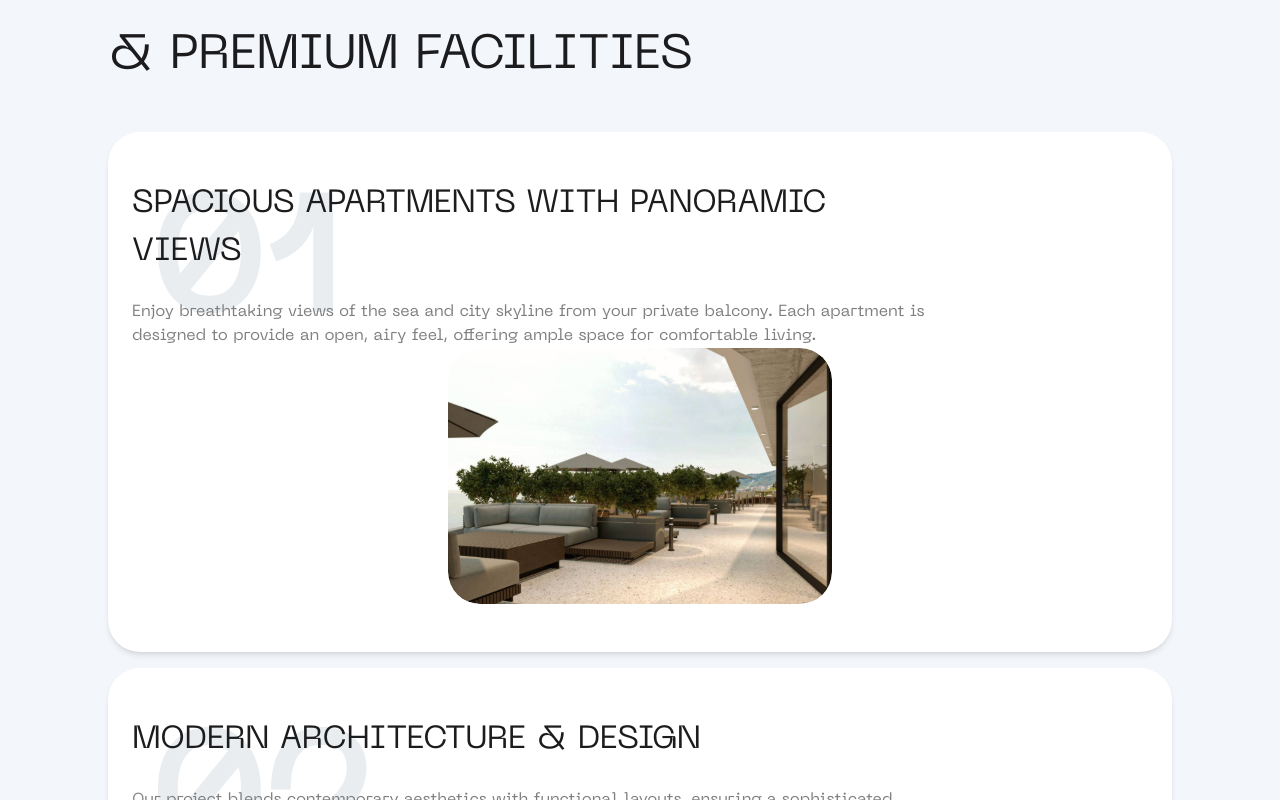
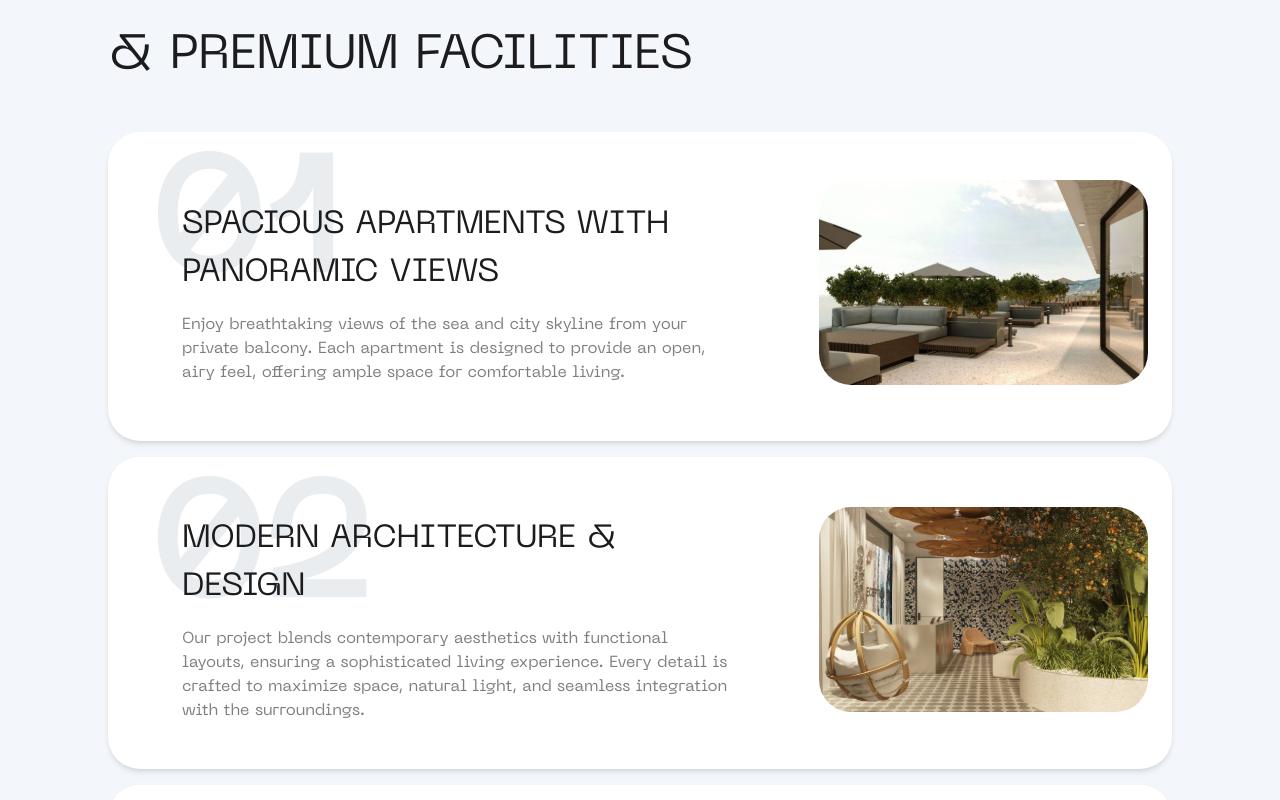
Before and after one commit to NNikusha/kolkhisea, a Next.js app: page /about-project in a window 1280 px wide. Shown: the part 2120-2920 px from the top of the page. Built offline with nearby package versions, Linux system fonts and the light colour scheme.

Commit message:
added tab version

```diff
--- a/src/app/components/molecules/FeatureCard/FeatureCard.tsx
+++ b/src/app/components/molecules/FeatureCard/FeatureCard.tsx
@@ -12,7 +12,7 @@ interface FeatureCardProps {
 const FeatureCard: React.FC<FeatureCardProps> = ({ number, title, description, imageSrc, index }) => {
   return (
     <div
-      className={`flex flex-col 2xl:flex-row items-center bg-white rounded-[32px] p-[24px] md:py-[48px] shadow-md md:w-full mx-auto position: sticky overflow-hidden transition-all duration-500 ${
+      className={`flex flex-col lg:flex-row items-center bg-white rounded-[32px] p-[24px] md:pt-[48px] md:pb-[56px] shadow-md md:w-full mx-auto position: sticky overflow-hidden transition-all duration-500 ${
         index === 0 ? 'z-0' : 'z-10'
       }`}
       style={{
@@ -20,17 +20,17 @@ const FeatureCard: React.FC<FeatureCardProps> = ({ number, title, description, i
       }}
     >
       <div
-        className="md:text-[160px] text-[100px] top-[-45px] overhidden-none right-[0px] font-none font-bold text-[#2852601A] md:pr-6 absolute z-10 md:left-[40px] md:top-[20px]"
+        className="xl:text-[160px] lg:text-[100px] text-[100px] top-[-45px] overhidden-none right-[0px] font-none font-bold text-[#2852601A] md:pr-6 absolute z-10 lg:left-[40px] lg:top-[-20px]  2xl:left-[40px] 2xl:top-[20px]"
       >
         {number}
       </div>
 
-      <div className="flex-1 relative z-20 absolute left-[0px] top-[0px] md:pt-[0px] pt-[32px] 2xl:left-[165px] 2xl:top-[45px]">
-        <h3 className="text-[16px] md:text-[32px] font-normal text-[#1C1C1E] w-[62%] md:w-[80%]">{title}</h3>
-        <p className="text-[#7E7E7E] font-normal text-[14px] md:text-[16px] pt-[16px] md:pt-[24px] w-[90%] md:w-[80%]">{description}</p>
+      <div className="flex-1 relative z-20 absolute left-[0px] top-[0px] md:pt-[0px] pt-[32px] lg:left-[50px] lg:top-[10px] 2xl:left-[165px] 2xl:top-[45px]">
+        <h3 className="text-[16px] lg:text-[24px] xl:text-[32px] font-normal text-[#1C1C1E] w-[62%] md:w-[85%] xl:w-[80%]">{title}</h3>
+        <p className="text-[#7E7E7E] font-normal text-[14px] xl:text-[16px] pt-[16px] 2xl:pt-[24px] w-[90%] xl:w-[80%]">{description}</p>
       </div>
 
-      <div className="mt-[24px] md:mt-0 w-[295px] h-[162px] md:w-[384px] md:h-[256px] relative">
+      <div className="mt-[24px] md:mt-0 w-[295px] h-[162px] xl:w-[329px] xl:h-[205px] 2xl:w-[384px]  2xl:h-[256px] relative">
         <Image
           src={imageSrc}
           alt={title}
--- a/src/app/components/molecules/FeaturesSection/FeaturesSection.tsx
+++ b/src/app/components/molecules/FeaturesSection/FeaturesSection.tsx
@@ -31,19 +31,19 @@ const FeaturesSection: React.FC = () => {
       <div className="container mx-auto px-4 lg:px-[108px]">
 
         <div className="text-center md:text-start">
-          <span className="text-[12px] md:text-[16px] font-normal text-[#285260] bg-[#2852600D] inline-block rounded-[200px] p-4">
+          <span className="text-[12px] lg:text-[16px] font-normal text-[#285260] bg-[#2852600D] inline-block rounded-[200px] p-4">
             Key Features
           </span>
         </div>
 
         <div className="text-center md:text-start pt-4">
-          <h2 className="text-[24px] md:text-[48px] font-normal text-[#B4B4B4]">
+          <h2 className="text-[24px] lg:text-[32px] xl:text-[48px] font-normal text-[#B4B4B4]">
             MODERN COVENIENCES
           </h2>
         </div>
 
         <div className="text-center md:text-start">
-          <h2 className="text-[24px] md:text-[48px] font-normal text-[#1C1C1E]">
+          <h2 className="text-[24px] lg:text-[32px] xl:text-[48px] font-normal text-[#1C1C1E]">
             & PREMIUM FACILITIES
           </h2>
         </div>
```
